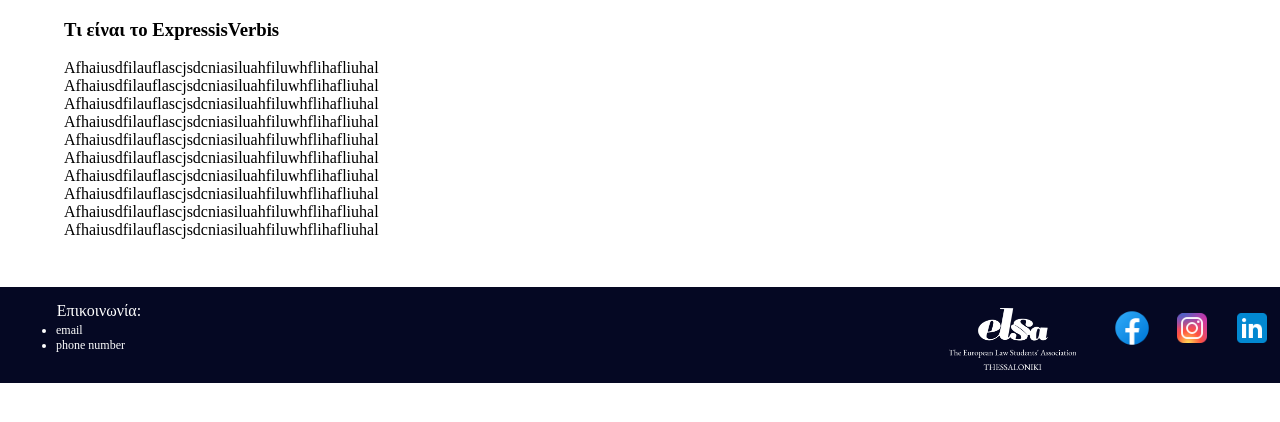
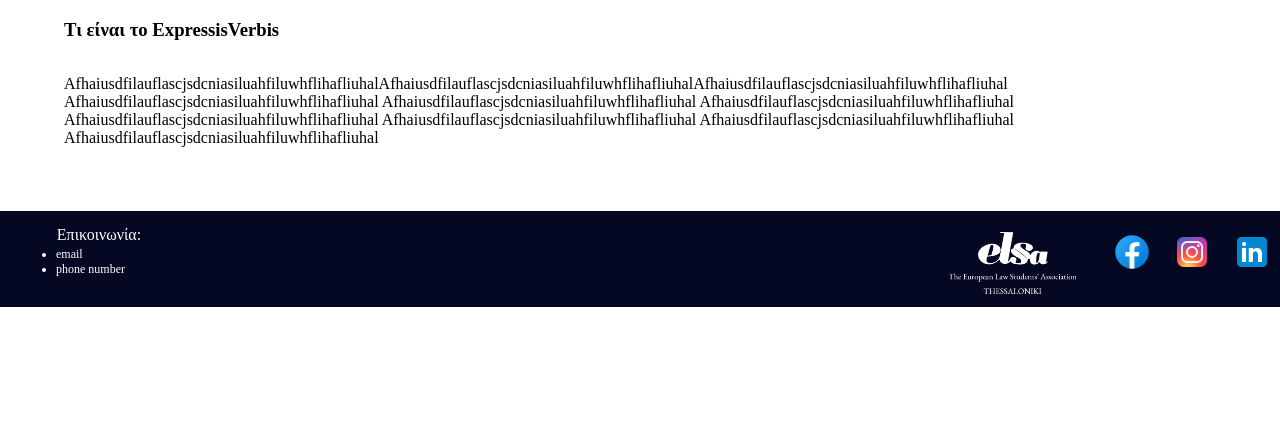
Before and after one commit to G-Papad/ExpressisVerbisLawJournalSite, a Django app: page /main in a window 1280 px wide. Shown: the part 96-518 px from the top of the page. Run offline with Django 4.2, Linux system fonts and the light colour scheme.

Commit message:
partners try 1

```diff
--- a/expressisverbis/ExpressisVerbisApp/static/css/main_style.css
+++ b/expressisverbis/ExpressisVerbisApp/static/css/main_style.css
@@ -4,5 +4,14 @@
     margin-left: 4em;
 }
 
-.container .text{
+.text-container{
+    display: flex;
+    flex-wrap: wrap;
+    width: 100%;
 }
+
+.text-container .text{
+    display: flex;
+    flex-wrap: wrap;
+    width: fit-content;
+}
--- a/expressisverbis/ExpressisVerbisApp/templates/base.html
+++ b/expressisverbis/ExpressisVerbisApp/templates/base.html
@@ -5,6 +5,7 @@
 <link rel ="stylesheet" type="text/css" href="{% static 'css/footer_style.css' %}">
 <link rel ="stylesheet" type="text/css" href="{% static 'css/issues_style.css' %}">
 <link rel ="stylesheet" type="text/css" href="{% static 'css/main_style.css' %}">
+<link rel ="stylesheet" type="text/css" href="{% static 'css/sponsors_style.css' %}">
 <meta name="viewport" content="width=device-width, initial-scale=1.0">
 <link rel ="stylesheet" type="text/css" href="{% static 'css/contact-style.css' %}">
 
--- a/expressisverbis/ExpressisVerbisApp/templates/mainpage.html
+++ b/expressisverbis/ExpressisVerbisApp/templates/mainpage.html
@@ -4,16 +4,16 @@
 {%block content%}
 <div class="container">
     <h3>Τι είναι το ExpressisVerbis</h3>
-    <text class="text">Afhaiusdfilauflascjsdcniasiluahfiluwhflihafliuhal<br>
-        Afhaiusdfilauflascjsdcniasiluahfiluwhflihafliuhal<br>
-        Afhaiusdfilauflascjsdcniasiluahfiluwhflihafliuhal<br>
-        Afhaiusdfilauflascjsdcniasiluahfiluwhflihafliuhal<br>
-        Afhaiusdfilauflascjsdcniasiluahfiluwhflihafliuhal<br>
-        Afhaiusdfilauflascjsdcniasiluahfiluwhflihafliuhal<br>
-        Afhaiusdfilauflascjsdcniasiluahfiluwhflihafliuhal<br>
-        Afhaiusdfilauflascjsdcniasiluahfiluwhflihafliuhal<br>
-        Afhaiusdfilauflascjsdcniasiluahfiluwhflihafliuhal<br>
-        Afhaiusdfilauflascjsdcniasiluahfiluwhflihafliuhal<br>
-    </text>
+    <div class="text-container col-4">
+        <p class="text">AfhaiusdfilauflascjsdcniasiluahfiluwhflihafliuhalAfhaiusdfilauflascjsdcniasiluahfiluwhflihafliuhalAfhaiusdfilauflascjsdcniasiluahfiluwhflihafliuhal
+            Afhaiusdfilauflascjsdcniasiluahfiluwhflihafliuhal
+            Afhaiusdfilauflascjsdcniasiluahfiluwhflihafliuhal
+            Afhaiusdfilauflascjsdcniasiluahfiluwhflihafliuhal
+            Afhaiusdfilauflascjsdcniasiluahfiluwhflihafliuhal
+            Afhaiusdfilauflascjsdcniasiluahfiluwhflihafliuhal
+            Afhaiusdfilauflascjsdcniasiluahfiluwhflihafliuhal
+            Afhaiusdfilauflascjsdcniasiluahfiluwhflihafliuhal
+        </p>
+    </div>
 </div>
 {% endblock %}
--- a/expressisverbis/ExpressisVerbisApp/views.py
+++ b/expressisverbis/ExpressisVerbisApp/views.py
@@ -50,7 +50,8 @@ def team(request):
 
 
 def sponsors(request):
-    return render(request, 'sponsors.html')
+    Sponsors = Sponsor.objects.all()
+    return render(request, 'sponsors.html', {'sponsors': Sponsors})
 
 
 def announcements(request):
```
Also changed, not shown: expressisverbis/ExpressisVerbisApp/static/css/sponsors_style.css (added, +54 -0 lines), expressisverbis/ExpressisVerbisApp/templates/sponsors.html (+10 -0 lines), expressisverbis/db.sqlite3, expressisverbis/media/sponsors/Accenture-logo-RGB_1-thumbnail-320x320-70.jpg (added), expressisverbis/media/sponsors/EUROBANK_RGB-thumbnail-1024x1024.PNG (added), expressisverbis/media/sponsors/GTlogo-RGB-large_m6JKKk4-thumbnail-320x320-70.jpg (added), expressisverbis/media/sponsors/LOGO_RGB-thumbnail-1024x1024-70.jpg (added), expressisverbis/media/sponsors/PwC_colour-thumbnail-1024x1024.png (added), expressisverbis/media/sponsors/ZAGORI_GR_blue-thumbnail-320x320-70.jpg (added), expressisverbis/media/sponsors/amalias36-logopng-thumbnail-320x320.png (added), expressisverbis/media/sponsors/logo_bosch_2019-thumbnail-320x320-70.jpeg (added), expressisverbis/media/sponsors/αρχειο_ληψης_2_fs3RN7h-thumbnail-320x320.png (added).
